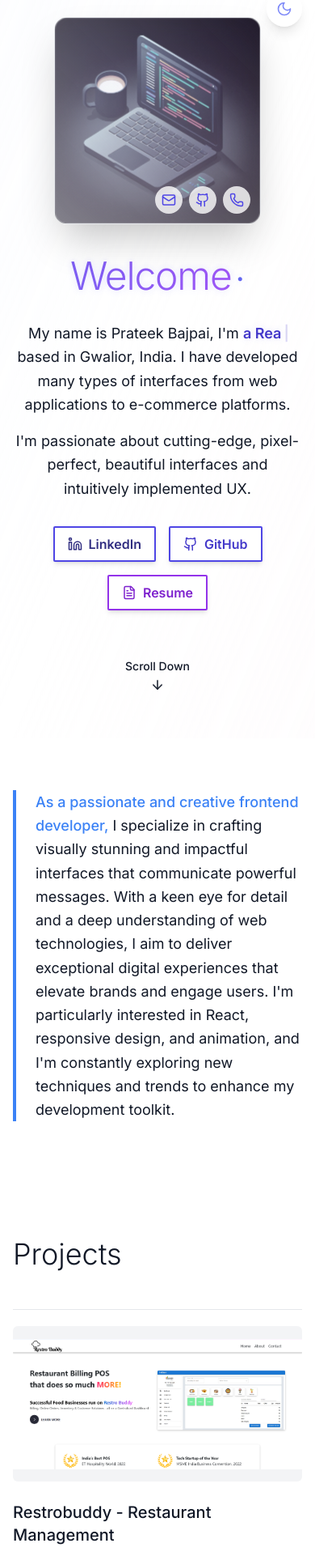
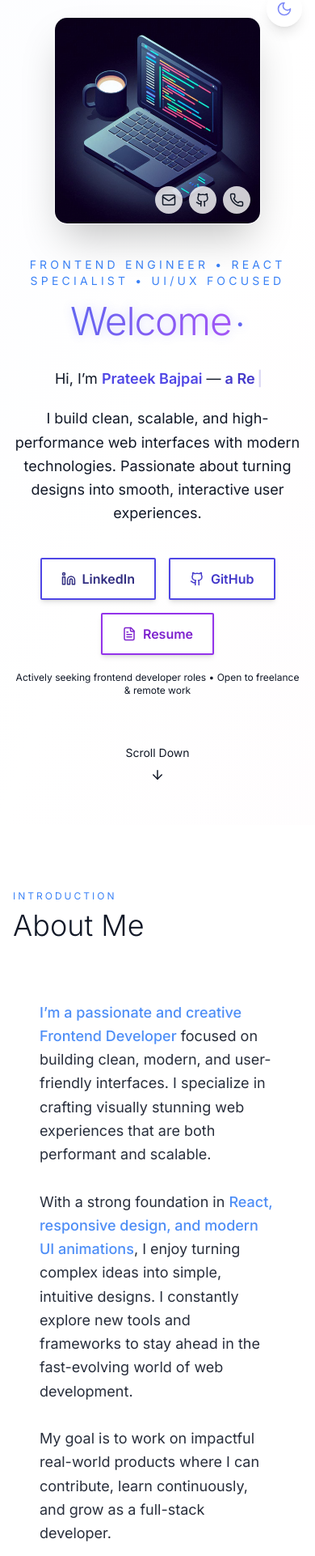
Before and after one commit to prat1854/my-portfolio-, a Next.js app: page / in a window 390 px wide. Shown: the part 27-1949 px from the top of the page at 81% size. Built offline with nearby package versions, Linux system fonts and the light colour scheme.

Commit message:
Resume_updated and Enhance portfolio with modern UI, animations, and section redesigns

```diff
--- a/app/components/AboutSection.tsx
+++ b/app/components/AboutSection.tsx
@@ -4,24 +4,80 @@ import { motion } from "framer-motion";
 
 export default function AboutSection() {
   return (
-    <section id="about" className="py-16 bg-[var(--background)] dark:bg-[var(--dark-bg)] relative z-10">
+    <section
+      id="about"
+      className="py-20 bg-[var(--background)] dark:bg-[var(--dark-bg)] relative z-10"
+    >
       <div className="container mx-auto px-12 md:px-20">
+
+        {/* Section Heading */}
+        <motion.div
+          initial={{ opacity: 0, y: 20 }}
+          whileInView={{ opacity: 1, y: 0 }}
+          transition={{ duration: 0.5 }}
+          viewport={{ once: true }}
+          className="mb-10"
+        >
+          <p className="text-xs uppercase tracking-[0.25em] text-[var(--accent)] mb-2">
+            Introduction
+          </p>
+          <h2 className="text-4xl font-light text-[var(--text-color)]">
+            About Me
+          </h2>
+        </motion.div>
+
+        {/* About Card */}
         <motion.div
           initial={{ opacity: 0, y: 30 }}
           whileInView={{ opacity: 1, y: 0 }}
           transition={{ duration: 0.6 }}
           viewport={{ once: true }}
-          className="border-l-4 border-[var(--accent)] pl-6 max-w-3xl"
+          className="max-w-4xl rounded-2xl p-8
+          bg-white/5 dark:bg-white/5
+          border border-white/10
+          hover:border-[var(--accent)]/60
+          hover:bg-white/10
+          transition-all duration-300"
         >
-          <p className="text-lg leading-relaxed text-[var(--text-color)]">
+          <p className="text-lg leading-relaxed text-[var(--text-color)] opacity-90">
             <span className="font-medium bg-gradient-to-r from-[var(--accent)] to-blue-500 bg-clip-text text-transparent">
-              As a passionate and creative frontend developer,
-            </span> I specialize in crafting visually stunning and
-            impactful interfaces that communicate powerful messages. With a keen eye for detail and a deep
-            understanding of web technologies, I aim to deliver exceptional digital experiences that elevate
-            brands and engage users. I'm particularly interested in React, responsive design, and
-            animation, and I'm constantly exploring new techniques and trends to enhance my development toolkit.
+              I’m a passionate and creative Frontend Developer
+            </span>{" "}
+            focused on building clean, modern, and user-friendly interfaces.
+            I specialize in crafting visually stunning web experiences that are both
+            performant and scalable.
+
+            <br /><br />
+
+            With a strong foundation in{" "}
+            <span className="text-[var(--accent)] font-medium">
+              React, responsive design, and modern UI animations
+            </span>
+            , I enjoy turning complex ideas into simple, intuitive designs.
+            I constantly explore new tools and frameworks to stay ahead in the
+            fast-evolving world of web development.
+
+            <br /><br />
+
+            My goal is to work on impactful real-world products where I can contribute,
+            learn continuously, and grow as a full-stack developer.
           </p>
+
+          {/* Quick Highlights */}
+          <div className="mt-6 flex flex-wrap gap-2">
+            {["React", "Next.js", "Tailwind CSS", "UI/UX", "Responsive Design"].map(
+              (item, i) => (
+                <span
+                  key={i}
+                  className="text-xs px-3 py-1 rounded-full
+                  bg-white/10 border border-white/10
+                  text-[var(--text-color)]/80"
+                >
+                  {item}
+                </span>
+              )
+            )}
+          </div>
         </motion.div>
       </div>
     </section>
--- a/app/components/HeroSection.tsx
+++ b/app/components/HeroSection.tsx
@@ -7,42 +7,80 @@ import { Typewriter } from "react-simple-typewriter";
 import { Github, Linkedin, Mail, Phone, ArrowDown, FileText } from "lucide-react";
 
 export default function HeroSection() {
+
   const scrollToNextSection = () => {
-    const viewportHeight = window.innerHeight;
-    window.scrollTo({
-      top: viewportHeight,
-      behavior: 'smooth'
-    });
+    if (typeof window !== "undefined") {
+      const viewportHeight = window.innerHeight;
+      window.scrollTo({
+        top: viewportHeight,
+        behavior: 'smooth'
+      });
+    }
   };
+
   return (
-    <header className="relative bg-[var(--background)] dark:bg-[var(--dark-bg)] text-[var(--text-color)] dark:text-white py-12 md:py-20 min-h-screen flex items-center overflow-hidden z-10 before:absolute before:inset-0 before:bg-gradient-to-br before:from-indigo-50/15 before:via-transparent before:to-pink-50/15 dark:before:from-indigo-950/30 dark:before:via-transparent dark:before:to-pink-950/30 before:animate-gradient-shift">
+    <header
+      id="top"
+      className="relative bg-[var(--background)] dark:bg-[var(--dark-bg)] text-[var(--text-color)]
+      py-12 md:py-20 min-h-screen flex items-center overflow-hidden z-10
+      before:absolute before:inset-0 before:bg-gradient-to-br
+      before:from-indigo-50/15 before:via-transparent before:to-pink-50/15
+      dark:before:from-indigo-950/30 dark:before:via-transparent dark:before:to-pink-950/30"
+    >
       <div className="container mx-auto px-8 md:px-12 lg:px-20 relative z-10">
         <div className="flex flex-col-reverse md:flex-row items-center justify-between">
+
+          {/* LEFT CONTENT */}
           <motion.div
             initial={{ opacity: 0, y: 30 }}
             animate={{ opacity: 1, y: 0 }}
-            transition={{ duration: 0.8, ease: 'easeOut' }}
+            transition={{ duration: 0.8 }}
             className="max-w-3xl md:pr-8 mt-10 md:mt-0 text-center md:text-left"
           >
+
+            {/* Career Hook */}
+            <p className="text-sm uppercase tracking-[0.3em] text-[var(--accent)] mb-4">
+              Frontend Engineer • React Specialist • UI/UX Focused
+            </p>
+
+            {/* Heading */}
             <motion.h1
               initial={{ opacity: 0, y: 20 }}
               animate={{ opacity: 1, y: 0 }}
               transition={{ duration: 0.5, delay: 0.2 }}
-              className="text-5xl sm:text-6xl md:text-7xl font-light mb-8 md:mb-12 tracking-tight text-[var(--text-color)] dark:text-white [text-shadow:0_0_10px_rgba(99,102,241,0.2)] dark:[text-shadow:0_0_15px_rgba(99,102,241,0.3)]"
+              className="text-5xl sm:text-6xl md:text-7xl font-light mb-8 tracking-tight
+              [text-shadow:0_0_12px_rgba(99,102,241,0.25)]"
             >
-              <span className="bg-clip-text text-transparent bg-gradient-to-r from-indigo-500 to-purple-500 dark:from-indigo-400 dark:to-purple-400 animate-gradient-flow">Welcome</span><span className="animate-bounce inline-block ml-1 text-indigo-500 dark:text-indigo-400">.</span>
+              <span className="bg-clip-text text-transparent bg-gradient-to-r
+              from-indigo-500 to-purple-500 dark:from-indigo-400 dark:to-purple-400">
+                Welcome
+              </span>
+              <span className="animate-bounce inline-block ml-1 text-indigo-500 dark:text-indigo-400">
+                .
+              </span>
             </motion.h1>
+
+            {/* Description */}
             <motion.div
               initial={{ opacity: 0, y: 20 }}
               animate={{ opacity: 1, y: 0 }}
               transition={{ duration: 0.5, delay: 0.4 }}
-              className="text-lg md:text-xl text-[var(--text-color)] leading-relaxed space-y-4 md:space-y-6 font-normal"
+              className="text-lg md:text-xl leading-relaxed space-y-5"
             >
               <p>
-                My name is Prateek Bajpai, I'm {" "}
-                <span className="font-semibold text-indigo-700 dark:text-indigo-300 [text-shadow:0_0_10px_rgba(99,102,241,0.15)] dark:[text-shadow:0_0_15px_rgba(99,102,241,0.3)]">
+                Hi, I’m <span className="font-semibold text-indigo-600 dark:text-indigo-400">Prateek Bajpai</span> —{" "}
+                <span className="font-semibold text-indigo-700 dark:text-indigo-300">
                   <Typewriter
-                    words={['a Frontend Developer', 'a Creative Coder', 'a React Enthusiast']}
+                    words={[
+                      'a Frontend Developer',
+                      'a React.js Specialist',
+                      'a UI-Focused Web Engineer',
+                      'a Next.js Developer',
+                      'a JavaScript Enthusiast',
+                      'a Clean Code Advocate',
+                      'a Performance-Driven Dev',
+                      'a Problem-Solving Engineer'
+                    ]}
                     loop
                     cursor
                     cursorStyle="|"
@@ -51,95 +89,124 @@ export default function HeroSection() {
                     delaySpeed={1000}
                   />
                 </span>
-                {" "}based in Gwalior, India. I have developed
-                many types of interfaces from web applications to e-commerce platforms.
               </p>
+
               <p>
-                I'm passionate about cutting-edge, pixel-perfect, beautiful interfaces and intuitively implemented UX.
+                I build clean, scalable, and high-performance web interfaces with modern
+                technologies. Passionate about turning designs into smooth, interactive user experiences.
               </p>
             </motion.div>
 
+            {/* Buttons */}
             <motion.div
               initial={{ opacity: 0, y: 20 }}
               animate={{ opacity: 1, y: 0 }}
               transition={{ duration: 0.5, delay: 0.8 }}
-              className="flex flex-wrap justify-center md:justify-start gap-4 mt-8 md:mt-12"
+              className="flex flex-wrap justify-center md:justify-start gap-4 mt-10"
             >
               <Link
                 href="https://www.linkedin.com/in/prateek-vajpayee-313454253"
-                className="flex items-center gap-2 bg-white border-2 border-indigo-600 text-indigo-900 px-4 sm:px-6 py-2 sm:py-3 rounded-sm font-semibold shadow-md hover:bg-indigo-600 hover:text-white hover:scale-105 transition-all duration-300" aria-label="View my LinkedIn profile"
+                className="flex items-center gap-2 bg-white border-2 border-indigo-600 text-indigo-900
+                px-6 py-3 rounded-sm font-semibold shadow-md
+                hover:bg-indigo-600 hover:text-white hover:scale-105 transition-all duration-300"
                 target="_blank"
-                rel="noopener noreferrer"
               >
-                <Linkedin size={18} aria-hidden="true" /> LinkedIn
+                <Linkedin size={18} /> LinkedIn
               </Link>
+
               <Link
                 href="https://github.com/prat1854"
-                className="flex items-center gap-2 bg-white border-2 border-indigo-600 text-indigo-700 px-4 sm:px-6 py-2 sm:py-3 rounded-sm font-semibold shadow-md hover:bg-indigo-600 hover:text-white hover:shadow-[0_4px_20px_rgba(99,102,241,0.4)] hover:scale-105 transition-all duration-300" aria-label="View my GitHub profile"
+                className="flex items-center gap-2 bg-white border-2 border-indigo-600 text-indigo-700
+                px-6 py-3 rounded-sm font-semibold shadow-md
+                hover:bg-indigo-600 hover:text-white hover:scale-105 transition-all duration-300"
                 target="_blank"
-                rel="noopener noreferrer"
               >
-                <Github size={18} aria-hidden="true" /> GitHub
+                <Github size={18} /> GitHub
               </Link>
+
               <Link
-                href="/resume00.pdf"
-                className="flex items-center gap-2 bg-white border-2 border-purple-600 text-purple-700 px-4 sm:px-6 py-2 sm:py-3 rounded-sm font-semibold shadow-md hover:bg-purple-600 hover:text-white hover:shadow-[0_4px_20px_rgba(147,51,234,0.4)] hover:scale-105 transition-all duration-300" aria-label="Download my resume"
+                href="/resume0_update.pdf"
+                download
                 target="_blank"
-                rel="noopener noreferrer"
+                className="flex items-center gap-2 bg-white border-2 border-purple-600 text-purple-700
+                px-6 py-3 rounded-sm font-semibold shadow-md
+                hover:bg-purple-600 hover:text-white hover:scale-105 transition-all duration-300"
               >
-                <FileText size={18} aria-hidden="true" /> Resume
+                <FileText size={18} /> Resume
               </Link>
             </motion.div>
+
+            {/* Trust Line */}
+            <p className="text-xs mt-5 text-[var(--text-color)]/70">
+              Actively seeking frontend developer roles • Open to freelance & remote work
+            </p>
+
           </motion.div>
 
-          {/* Hero Image */}
+          {/* RIGHT IMAGE */}
           <motion.div
             initial={{ opacity: 0, x: 20 }}
             animate={{ opacity: 1, x: 0 }}
             transition={{ duration: 0.8, delay: 0.5 }}
             className="relative block"
           >
-            <div className="relative w-64 h-64 md:w-80 md:h-80 lg:w-96 lg:h-96 rounded-2xl overflow-hidden shadow-2xl border border-gray-200 dark:border-white/10 bg-gray-100/50 dark:bg-gray-800/50 hover:shadow-[0_0_30px_rgba(99,102,241,0.3)] dark:hover:shadow-[0_0_30px_rgba(99,102,241,0.5)] transition-all duration-500 group before:content-[''] before:absolute before:inset-0 before:bg-gradient-to-br before:from-indigo-500/20 before:to-pink-500/10 dark:before:from-indigo-500/30 dark:before:to-pink-500/20 before:blur-xl before:opacity-50 before:z-[5]">
+            <div className="relative w-64 h-64 md:w-80 md:h-80 lg:w-96 lg:h-96 rounded-2xl overflow-hidden
+            shadow-2xl border border-white/10 bg-white/5 group">
+
               <Image
                 src="/hero_setup.avif"
-                alt="Developer workspace setup"
+                alt="Prateek Bajpai frontend developer workspace"
                 fill
-                className="object-cover mix-blend-luminosity opacity-90 group-hover:opacity-100 group-hover:mix-blend-normal transition-all duration-500 scale-105 group-hover:scale-100 relative z-10"
+                className="object-cover transition-all duration-500
+                group-hover:scale-100 scale-105"
                 priority
               />
-              <div className="absolute inset-0 bg-gradient-to-tr from-gray-200/50 dark:from-gray-900/50 to-transparent z-20"></div>
 
-              {/* Contact icons positioned over the image */}
+              {/* Floating Contact Icons */}
               <div className="absolute bottom-3 right-3 flex gap-2 z-30">
-                <Link href="mailto:prateekvajpai1854@gmail.com" className="text-indigo-600 dark:text-white/90 hover:text-white dark:hover:text-indigo-300 transition-all duration-300 bg-white/80 dark:bg-gray-800/50 hover:bg-indigo-500 dark:hover:bg-indigo-600/30 p-2 rounded-full hover:shadow-[0_0_15px_rgba(99,102,241,0.5)] hover:scale-110" aria-label="Email me">
-                  <Mail size={18} aria-hidden="true" />
+                <Link
+                  href="mailto:prateekvajpai1854@gmail.com"
+                  className="p-2 rounded-full bg-white/80 dark:bg-gray-800/60
+                  hover:bg-indigo-500 hover:text-white transition-all duration-300"
+                >
+                  <Mail size={18} />
                 </Link>
-                <Link href="https://github.com/prat1854" className="text-indigo-600 dark:text-white/90 hover:text-white dark:hover:text-indigo-300 transition-all duration-300 bg-white/80 dark:bg-gray-800/50 hover:bg-indigo-500 dark:hover:bg-indigo-600/30 p-2 rounded-full hover:shadow-[0_0_15px_rgba(99,102,241,0.5)] hover:scale-110" aria-label="View my GitHub profile" target="_blank" rel="noopener noreferrer">
-                  <Github size={18} aria-hidden="true" />
+
+                <Link
+                  href="https://github.com/prat1854"
+                  target="_blank"
+                  className="p-2 rounded-full bg-white/80 dark:bg-gray-800/60
+                  hover:bg-indigo-500 hover:text-white transition-all duration-300"
+                >
+                  <Github size={18} />
                 </Link>
-                <Link href="tel:+917772887731" className="text-indigo-600 dark:text-white/90 hover:text-white dark:hover:text-indigo-300 transition-all duration-300 bg-white/80 dark:bg-gray-800/50 hover:bg-indigo-500 dark:hover:bg-indigo-600/30 p-2 rounded-full hover:shadow-[0_0_15px_rgba(99,102,241,0.5)] hover:scale-110" aria-label="Call me">
-                  <Phone size={18} aria-hidden="true" />
+
+                <Link
+                  href="tel:+917772887731"
+                  className="p-2 rounded-full bg-white/80 dark:bg-gray-800/60
+                  hover:bg-indigo-500 hover:text-white transition-all duration-300"
+                >
+                  <Phone size={18} />
                 </Link>
               </div>
             </div>
           </motion.div>
         </div>
 
-        {/* Scroll indicator */}
-        <div className="mt-16 md:mt-10 flex justify-center">
+        {/* Scroll Indicator */}
+        <div className="mt-16 flex justify-center">
           <motion.div
             animate={{ y: [0, -10, 0] }}
             transition={{ repeat: Infinity, duration: 1.5 }}
-            className="text-[var(--text-color)] flex flex-col items-center hover:text-indigo-600 dark:hover:text-indigo-400 transition-all duration-300 cursor-pointer group font-medium"
+            className="cursor-pointer text-sm flex flex-col items-center
+            hover:text-indigo-600 transition-all duration-300"
             onClick={scrollToNextSection}
-            role="button"
-            tabIndex={0}
-            onKeyDown={(e) => e.key === 'Enter' && scrollToNextSection()}
           >
-            <span className="text-sm mb-2 group-hover:animate-bounce">Scroll Down</span>
-            <ArrowDown size={18} className="animate-bounce" aria-hidden="true" />
+            <span className="mb-2">Scroll Down</span>
+            <ArrowDown size={18} />
           </motion.div>
         </div>
+
       </div>
     </header>
   );
--- a/app/components/ProjectsSection.tsx
+++ b/app/components/ProjectsSection.tsx
@@ -4,7 +4,6 @@ import Image from "next/image";
 import Link from "next/link";
 import { motion } from "framer-motion";
 
-// Project type definition
 type Project = {
   name: string;
   link: string;
@@ -19,91 +18,127 @@ export default function ProjectsSection() {
       name: "Restrobuddy - Restaurant Management",
       link: "https://restrobuddy.in",
       image: "/restaurant-buddy.png",
-      description: "A comprehensive restaurant management system with online ordering, table reservations, and kitchen management features.",
+      description:
+        "A comprehensive restaurant management system with online ordering, table reservations, and kitchen management features.",
       tech: "React, Node.js, MySQL, Express"
     },
     {
       name: "E-Commerce Web Application",
       link: "https://github.com/prat1854/Frontend",
       image: "/e-commer.png",
-      description: "Full-stack e-commerce platform with user authentication, product browsing, and payment gateway integration.",
+      description:
+        "Full-stack e-commerce platform with user authentication, product browsing, and payment gateway integration.",
       tech: "React, Redux, Node.js, Express, MySQL, Razorpay"
     },
     {
       name: "To-Do List Application",
       link: "https://github.com/prat1854/todo_app",
       image: "/todo_list.png",
-      description: "Task management system with CRUD operations and persistent storage.",
+      description:
+        "Task management system with CRUD operations and persistent storage.",
       tech: "React, MySQL, Express, Node.js"
     },
     {
       name: "Global Journal",
       link: "https://www.globaljournal.co.in",
-      image: "/global_journal.png", // replace with your actual image path or URL
-      description: "Multidisciplinary peer-reviewed journal featuring global research contributions.",
-      tech: "Academic Publishing, Web Platform ,ReactJS + PHP "
-    },
-
+      image: "/global_journal.png",
+      description:
+        "Multidisciplinary peer-reviewed journal featuring global research contributions.",
+      tech: "Academic Publishing, Web Platform, ReactJS + PHP"
+    }
   ];
 
   return (
-    <section id="projects" className="py-20 bg-[var(--background)] dark:bg-[var(--dark-bg)] relative z-10">
+    <section
+      id="projects"
+      className="py-20 bg-[var(--background)] dark:bg-[var(--dark-bg)] relative z-10"
+    >
       <div className="container mx-auto px-12 md:px-20 relative z-10">
-        <motion.h2
+        <motion.div
           initial={{ opacity: 0, y: 20 }}
           whileInView={{ opacity: 1, y: 0 }}
           transition={{ duration: 0.5 }}
           viewport={{ once: true }}
-          className="text-4xl font-light mb-12 text-[var(--text-color)]"
+          className="mb-12"
         >
-          Projects
-        </motion.h2>
+          <p className="text-xs uppercase tracking-widest text-[var(--accent)] mb-2">
+            My Work
+          </p>
+          <h2 className="text-4xl font-light text-[var(--text-color)]">
+            Projects
+          </h2>
+        </motion.div>
 
-        <div className="max-w-3xl space-y-12">
+        <div className="max-w-4xl space-y-8">
           {projects.map((project, index) => (
             <motion.div
               key={index}
               initial={{ opacity: 0, y: 50 }}
               whileInView={{ opacity: 1, y: 0 }}
+              whileHover={{ scale: 1.02 }}
               transition={{
                 duration: 0.5,
                 delay: index * 0.1,
                 ease: [0.1, 0.25, 0.3, 1]
               }}
               viewport={{ once: true, margin: "-100px" }}
-              className="border-t border-gray-200 dark:border-gray-700 pt-5 hover:border-[var(--accent)] dark:hover:border-[var(--accent)] transition-colors duration-300"
+              className="group relative overflow-hidden rounded-xl border
+              border-white/10 bg-white/5 dark:bg-white/5
+              hover:bg-white/10 hover:border-[var(--accent)]/60
+              transition-all duration-300 shadow-sm hover:shadow-xl"
             >
+              {/* Left accent bar */}
+              <div className="absolute left-0 top-0 h-full w-1 bg-gradient-to-b from-[var(--accent)]/80 to-transparent" />
+
               <Link
                 href={project.link}
-                className="group block"
+                className="block p-5 md:p-6"
                 target="_blank"
                 rel="noopener noreferrer"
                 aria-label={`View ${project.name} project`}
               >
                 <div className="flex flex-col md:flex-row gap-6">
-                  <motion.div
-                    whileHover={{ scale: 1.03 }}
-                    transition={{ duration: 0.3 }}
-                    className="md:w-1/3 relative h-48 overflow-hidden rounded-md bg-gray-100 dark:bg-gray-700"
-                  >
+                  {/* Image */}
+                  <div className="md:w-1/3 relative h-48 overflow-hidden rounded-lg bg-gray-100/60 dark:bg-gray-800/60">
                     <Image
                       src={project.image}
                       alt={`Screenshot of ${project.name}`}
                       fill
-                      className="object-contain transition-transform duration-500 hover:scale-105"
+                      className="object-cover transition-transform duration-500 group-hover:scale-105"
                       loading="lazy"
-                      onError={(e) => {
-                        // This will be handled client-side
-                        console.error('Image failed to load:', project.image);
-                      }}
                     />
-                  </motion.div>
-                  <div className="md:w-2/3">
-                    <h3 className="text-xl font-medium mb-2 group-hover:text-[var(--accent)] transition-colors text-[var(--text-color)]">
+                  </div>
+
+                  {/* Text content */}
+                  <div className="md:w-2/3 flex flex-col justify-center">
+                    <p className="text-xs tracking-wide uppercase text-[var(--accent)] mb-1">
+                      Featured Project
+                    </p>
+                    <h3 className="text-xl font-medium mb-2 text-[var(--text-color)] group-hover:text-[var(--accent)] transition-colors">
                       {project.name}
                     </h3>
-                    <p className="text-[var(--text-color)] opacity-80 mb-3">{project.description}</p>
-                    <p className="text-sm text-[var(--text-color)] opacity-60">Tech: {project.tech}</p>
+                    <p className="text-sm md:text-base text-[var(--text-color)] opacity-80 mb-3">
+                      {project.description}
+                    </p>
+
+                    {/* Tech chips */}
+                    <div className="flex flex-wrap gap-2 mb-3">
+                      {project.tech.split(",").map((techItem, i) => (
+                        <span
+                          key={i}
+                          className="text-xs px-3 py-1 rounded-full bg-white/10
+                          text-[var(--text-color)]/80 border border-white/10"
+                        >
+                          {techItem.trim()}
+                        </span>
+                      ))}
+                    </div>
+
+                    {/* View link */}
+                    <span className="inline-flex items-center gap-1 text-sm text-[var(--accent)] group-hover:underline">
+                      View project
+                      <span aria-hidden>↗</span>
+                    </span>
                   </div>
                 </div>
               </Link>
--- a/package.json
+++ b/package.json
@@ -15,6 +15,7 @@
     "next-themes": "^0.4.6",
     "react": "18.2.0",
     "react-dom": "18.2.0",
+    "react-icons": "^5.5.0",
     "react-simple-typewriter": "^5.0.1",
     "sharp": "^0.34.1"
   },
```
Also changed, not shown: app/components/EducationSection.tsx (+44 -18 lines), app/components/Footer.tsx (+55 -31 lines), app/components/SkillsSection.tsx (+25 -5 lines), 2 other files (tests, documents, lock files or other folders).
